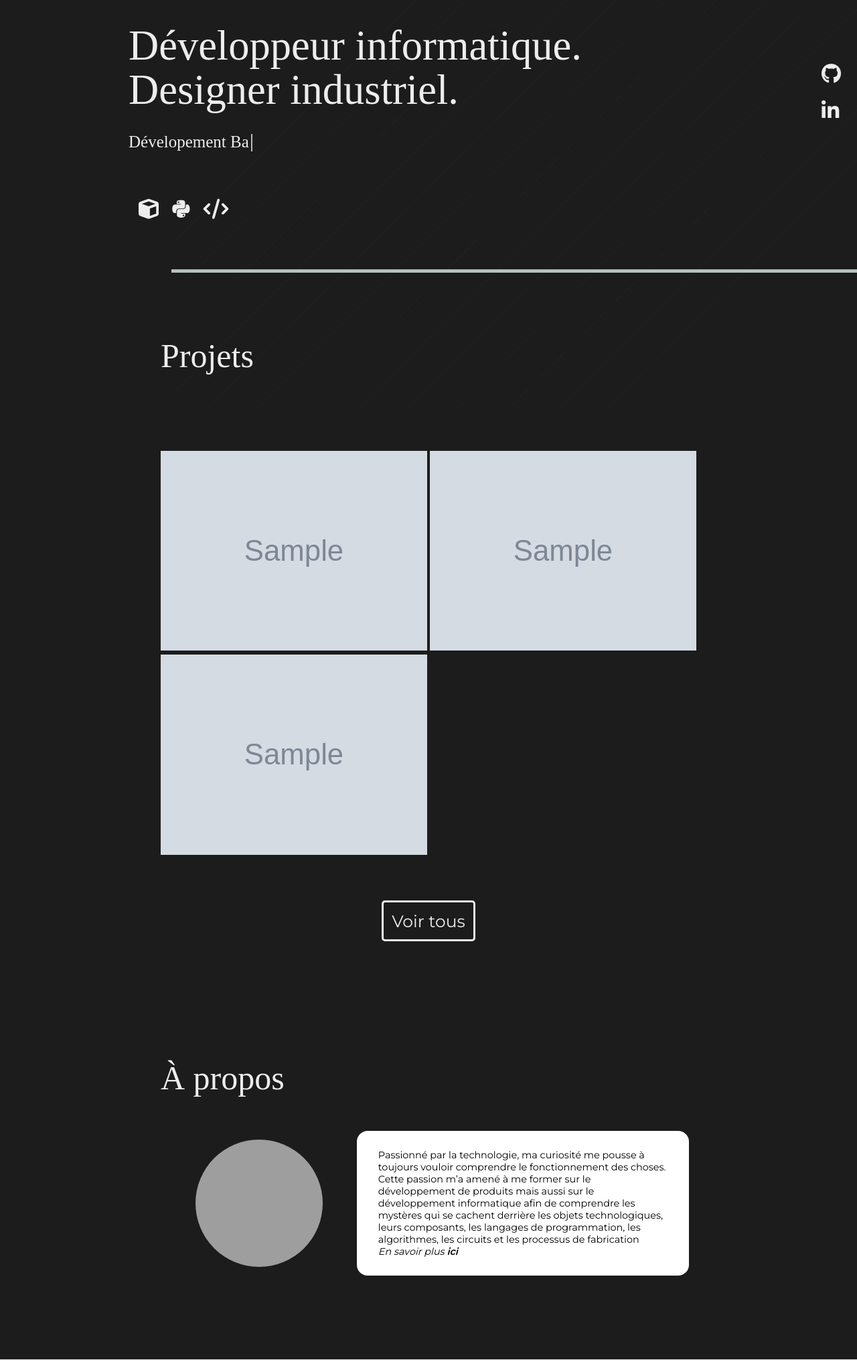
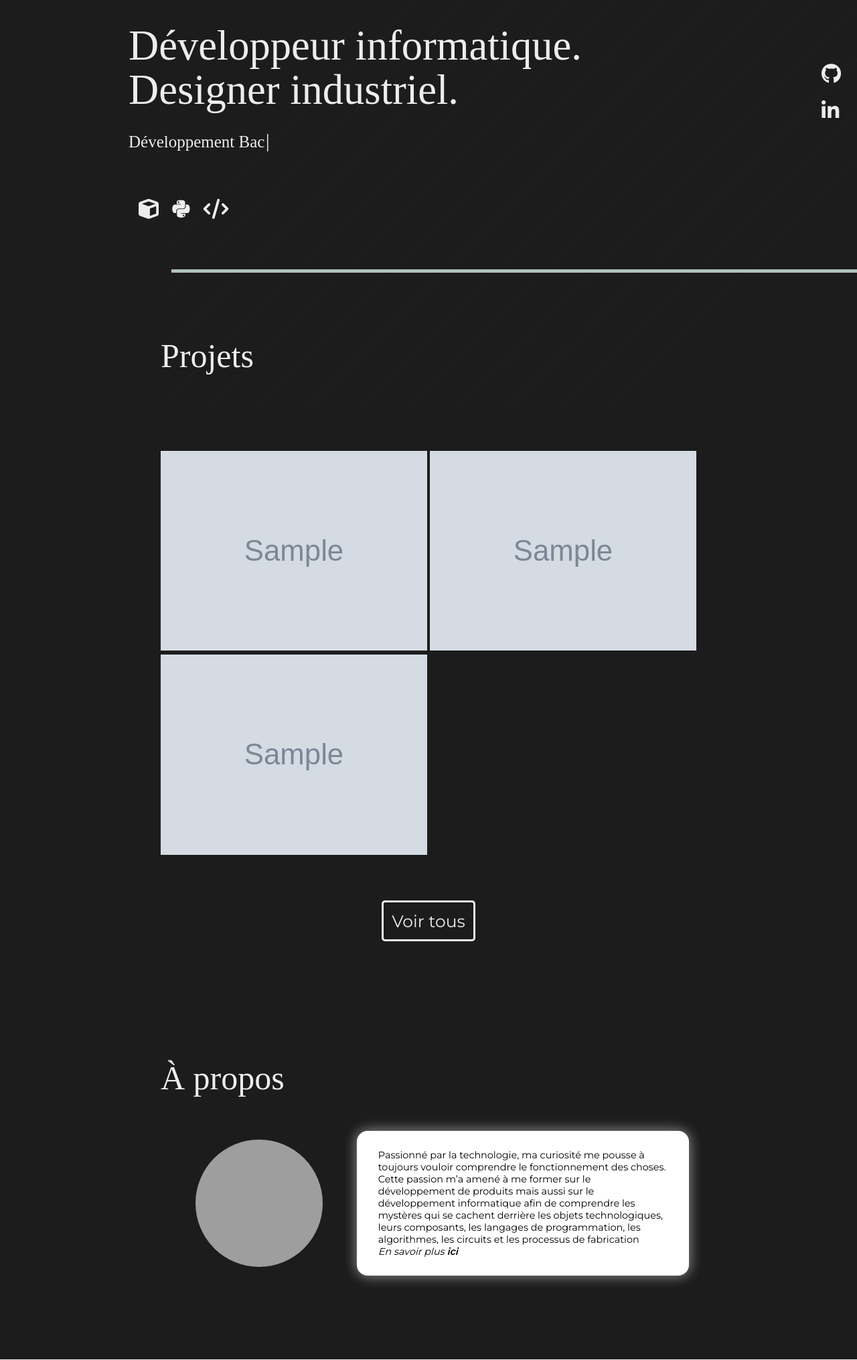
Before and after one commit to rasiek/myWebsite, a Flask app: page / in a window 1280 px wide. Shown: the part 188-2218 px from the top of the page at 67% size. Run offline with Flask 2, Linux system fonts and the light colour scheme; tables that the repository leaves empty hold one stand-in row (values such as "Sample post"); grey boxes marked "Sample" are stand-in pictures; some libraries are stand-ins or nearby versions; some web fonts are replaced; grey boxes are pictures that could not be loaded.

Commit message:
minor corrections

```diff
--- a/app/static/css/main.css
+++ b/app/static/css/main.css
@@ -263,6 +263,7 @@ header{
     padding: .5rem .5rem;
     display: flex;
     flex-direction: column;
+    box-shadow: 1px 1px 20px rgba(255, 255, 255, 0.3), -1px -1px 20px rgba(255, 255, 255, 0.3);
 }
 
 .overview p {
--- a/app/static/js/script.js
+++ b/app/static/js/script.js
@@ -31,7 +31,7 @@ window.addEventListener('scroll', function() {
 
   // Typewriting func
 
-const words = ["Dévelopement Backend", "Dévelopement Logiciel", "Création de Produit", "Dévelopement Arduino", "Création Multimedia"]
+const words = ["Développement Backend", "Développement Logiciel", "Création de Produit", "Développement Arduino", "Création Multimédia"]
 
 const Typewriter = function(txtElement, words) {
 
```
Also changed, not shown: README.md (added).
